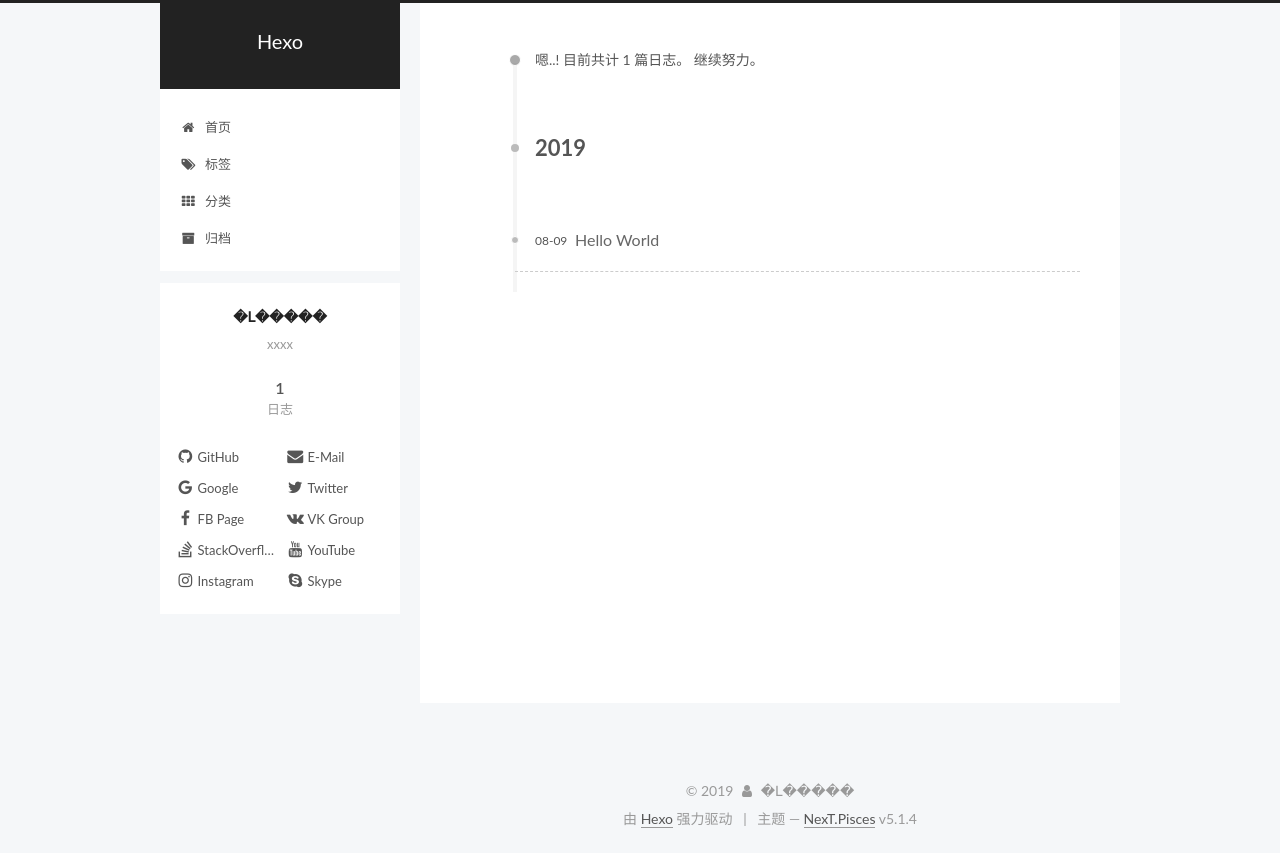
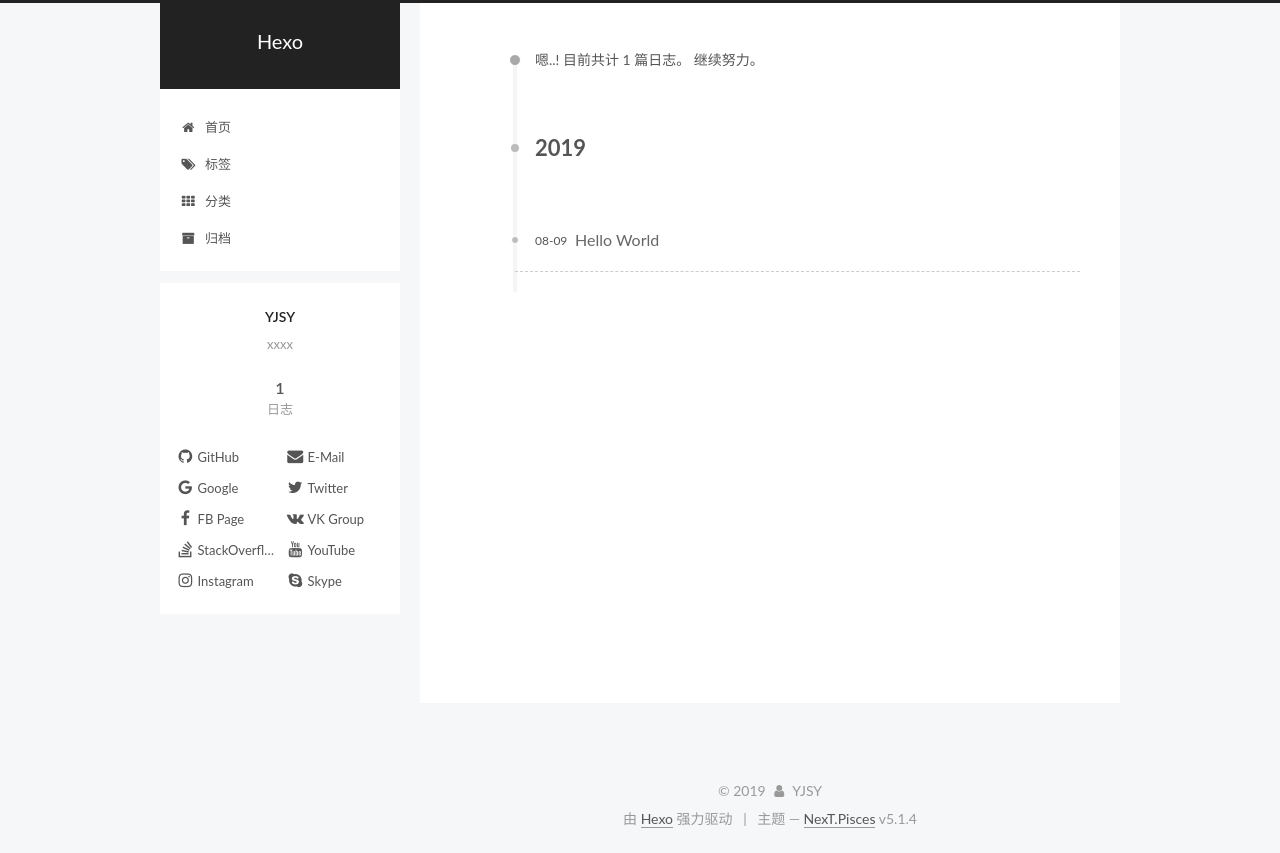
Before and after one commit to YJSY/YJSY.github.io, a plain HTML site: page archives/index.html in a window 1280 px wide. Drawn offline with Linux system fonts and the light colour scheme.

Commit message:
Site updated: 2019-08-10 22:47:19

```diff
--- a/archives/index.html
+++ b/archives/index.html
@@ -335,7 +335,7 @@
         <div class="site-overview">
           <div class="site-author motion-element" itemprop="author" itemscope itemtype="http://schema.org/Person">
 
-              <p class="site-author-name" itemprop="name">�Լ�����</p>
+              <p class="site-author-name" itemprop="name">YJSY</p>
               <p class="site-description motion-element" itemprop="description">xxxx</p>
           </div>
 
@@ -455,7 +455,7 @@
   <span class="with-love">
     <i class="fa fa-user"></i>
   </span>
-  <span class="author" itemprop="copyrightHolder">�Լ�����</span>
+  <span class="author" itemprop="copyrightHolder">YJSY</span>
 
 
 </div>
--- a/css/main.css
+++ b/css/main.css
@@ -1823,7 +1823,7 @@ pre .javascript .function {
   width: 4px;
   height: 4px;
   border-radius: 50%;
-  background: #1b4bff;
+  background: #04479e;
 }
 .links-of-blogroll {
   font-size: 13px;
```
Also changed, not shown: 2019/08/09/hello-world/index.html (+3 -3 lines), archives/2019/08/index.html (+2 -2 lines), archives/2019/index.html (+2 -2 lines), index.html (+3 -3 lines).
